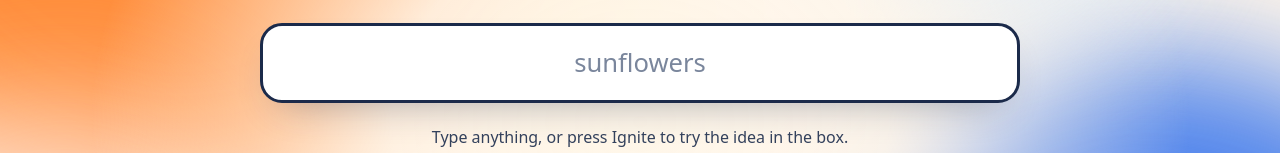
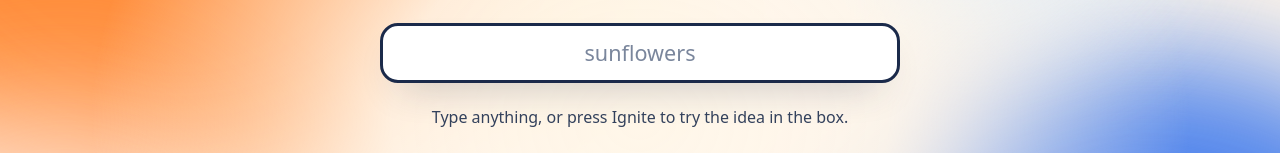
Before and after one commit to dnagubadi/Spark, a plain HTML site: page studio/index.html in a window 1280 px wide. Shown: the part 294-447 px from the top of the page. Drawn offline with nearby package versions, Linux system fonts and the light colour scheme; animation ran at ten frames a second; a web font is replaced by a local one.

Commit message:
Start page: smaller topic input
Co-Authored-By: Claude Opus 5.5 <noreply@anthropic.com>
Claude-Session: https://claude.ai/code/session_01S8ASbkH6LiDGGq6ynVXSyK

```diff
--- a/studio/index.html
+++ b/studio/index.html
@@ -80,8 +80,8 @@ body.on-ask .bar .btn { background: rgba(255,255,255,.85); }
 @keyframes rise { to { opacity: 1; transform: none; } }
 #ask-h .word { display: inline-block; }
 .ask-form { display: grid; gap: 22px; justify-items: center; width: 100%; }
-.topic-wrap { position: relative; width: 100%; }
-.topic-input { width: 100%; min-height: 80px; border: 3px solid var(--navy); border-radius: 22px; background: var(--white); padding: 12px 24px; font-size: 1.6rem; text-align: center;
+.topic-wrap { position: relative; width: min(520px, 100%); }
+.topic-input { width: 100%; min-height: 60px; border: 3px solid var(--navy); border-radius: 18px; background: var(--white); padding: 8px 20px; font-size: 1.35rem; text-align: center;
   transition: box-shadow .25s, transform .25s; }
 .topic-input:focus { outline: none; box-shadow: 0 0 0 6px rgba(47,111,237,.35); }
 .topic-input::placeholder { color: #7A869C; }
```
